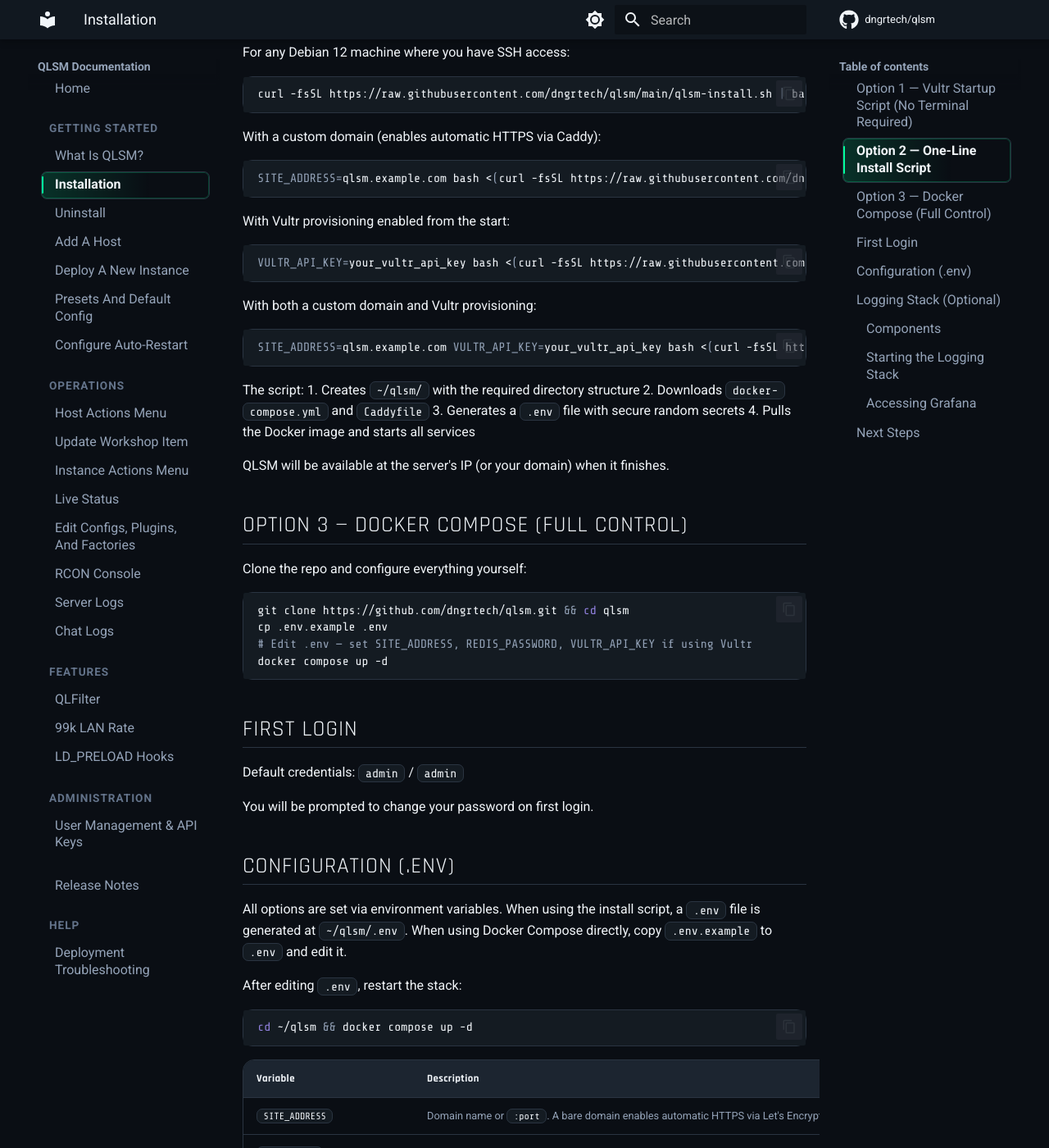
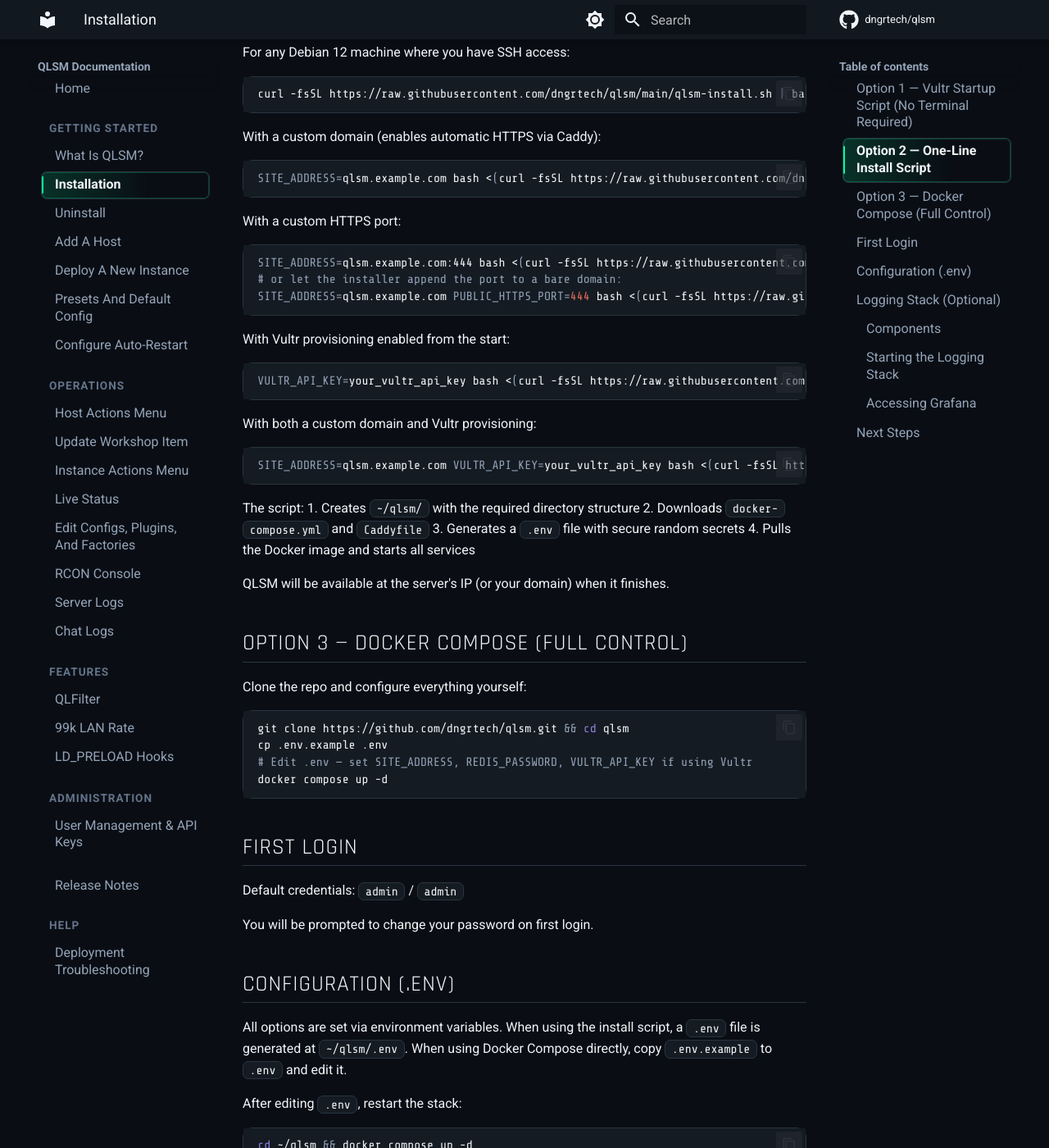
Before and after one commit to dngrtech/qlsm, an MkDocs documentation site: the page built from docs/user/getting-started/installation.md, in a window 1280 px wide and 1400 px high, scrolled down 1184 px. Shown: the whole window at 82% size. Built offline with MkDocs 1.6.1 and Material for MkDocs 9.7.7, drawn with Linux system fonts in a browser that asks for light colours; comment, search, counter and statistics services are not loaded; some of the changed text lies outside the part shown.

Commit message:
feat(installer): support custom public Caddy ports

````diff
--- a/docs/user/getting-started/installation.md
+++ b/docs/user/getting-started/installation.md
@@ -39,15 +39,20 @@
 ## Option 2 — One-Line Install Script
 
 For any Debian 12 machine where you have SSH access:
-
 ```bash
 curl -fsSL https://raw.githubusercontent.com/dngrtech/qlsm/main/qlsm-install.sh | bash
 ```
 
 With a custom domain (enables automatic HTTPS via Caddy):
-
 ```bash
 SITE_ADDRESS=qlsm.example.com bash <(curl -fsSL https://raw.githubusercontent.com/dngrtech/qlsm/main/qlsm-install.sh)
+```
+
+With a custom HTTPS port:
+```bash
+SITE_ADDRESS=qlsm.example.com:444 bash <(curl -fsSL https://raw.githubusercontent.com/dngrtech/qlsm/main/qlsm-install.sh)
+# or let the installer append the port to a bare domain:
+SITE_ADDRESS=qlsm.example.com PUBLIC_HTTPS_PORT=444 bash <(curl -fsSL https://raw.githubusercontent.com/dngrtech/qlsm/main/qlsm-install.sh)
 ```
 
 With Vultr provisioning enabled from the start:
@@ -99,7 +104,9 @@
 
 | Variable | Description | Default |
 |----------|-------------|---------|
-| `SITE_ADDRESS` | Domain name or `:port`. A bare domain enables automatic HTTPS via Let's Encrypt. Use `:80` for HTTP-only. | `:80` |
+| `SITE_ADDRESS` | Domain, `domain:port`, or `:port`. A bare domain enables automatic HTTPS via Let's Encrypt. Use `:80` for HTTP-only. | `:80` |
+| `PUBLIC_HTTP_PORT` | Host HTTP port published by Caddy. | `80` |
+| `PUBLIC_HTTPS_PORT` | Host HTTPS port published by Caddy; inferred from `SITE_ADDRESS=domain:port` by the installer. | `443` |
 | `SECRET_KEY` | Signs JWT tokens and session cookies. Auto-generated on first run and persisted to disk. | auto-generated |
 | `DEFAULT_ADMIN_USER` | Username of the bootstrap admin account created on first run. | `admin` |
 | `FLASK_ENV` | Runtime profile: `production` or `development`. | `production` |
--- a/docs/user/version.json
+++ b/docs/user/version.json
@@ -1,4 +1,4 @@
 {
-  "latest": "1.14.1",
+  "latest": "1.14.2",
   "releaseNotesUrl": "https://dngrtech.github.io/qlsm/releases/"
 }
````
Also changed, not shown: README.md (+8 -0 lines), docker-compose.yml (+4 -3 lines), docs/setup.md (+11 -1 lines), docs/user/releases.md (+1 -0 lines), 5 other files.
